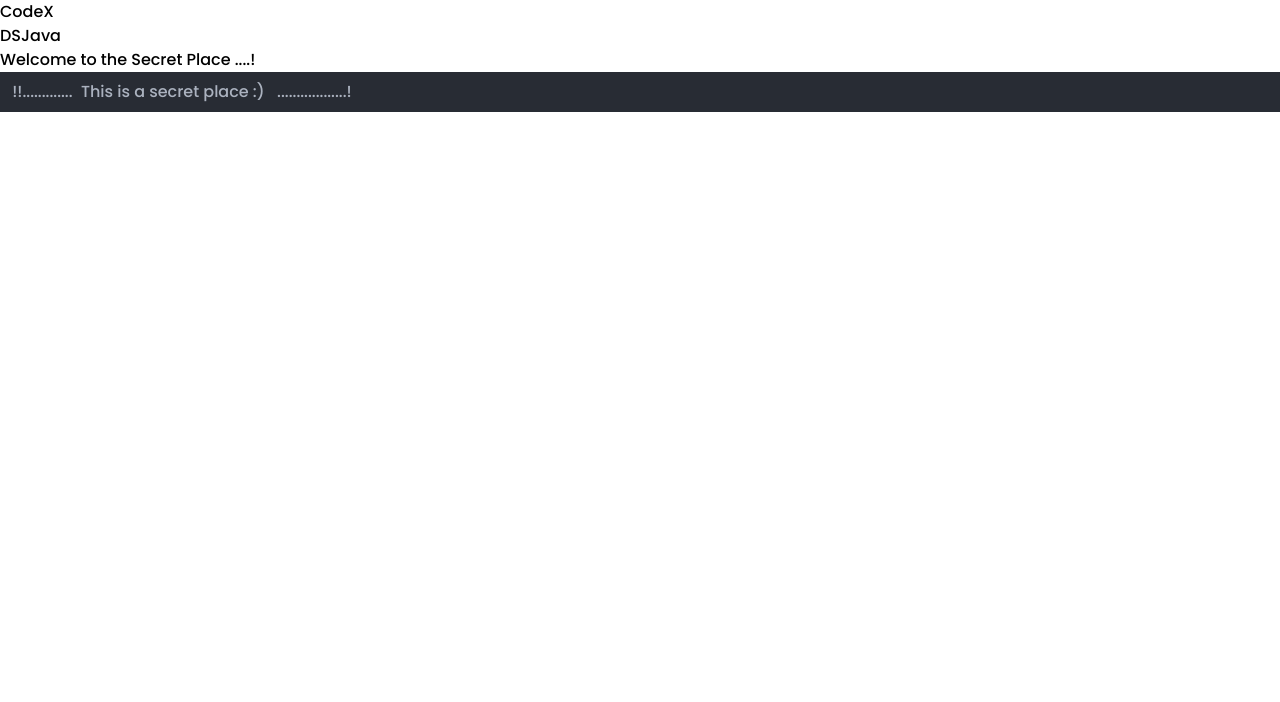
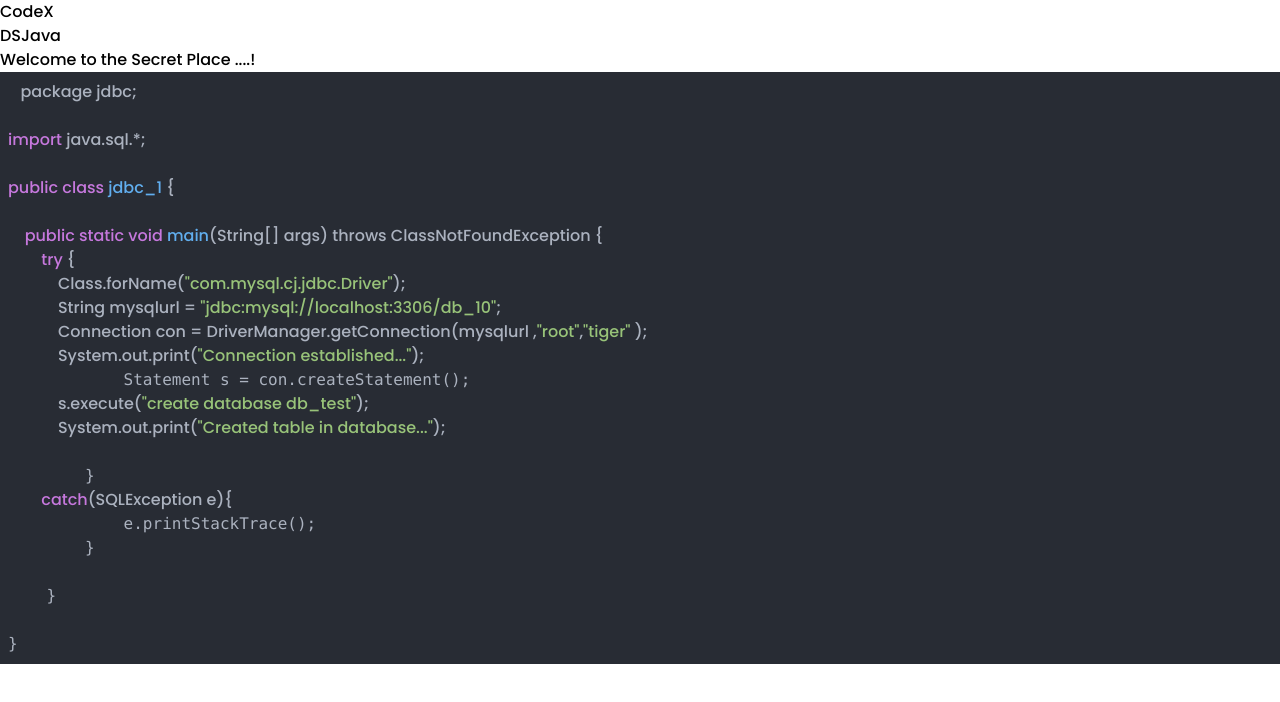
Before and after one commit to Akash8245/codex, a React (Vite) app: page /secret in a window 1280 px wide. Shown: the top 702 px of the page. Built offline with nearby package versions, Linux system fonts and the light colour scheme.

Commit message:
Update Secret.jsx

```diff
--- a/src/components/Secret.jsx
+++ b/src/components/Secret.jsx
@@ -1,7 +1,30 @@
 import React from 'react'
 import CodeViewer from './CodeViewer'
 
-const code = ` !!.............  This is a secret place :)   ..................!      `;
+const code = `   package jdbc;
+
+import java.sql.*;
+
+public class jdbc_1 {
+
+	public static void main(String[] args) throws ClassNotFoundException {
+		try {
+			Class.forName("com.mysql.cj.jdbc.Driver");
+			String mysqlurl = "jdbc:mysql://localhost:3306/db_10";
+			Connection con = DriverManager.getConnection(mysqlurl ,"root","tiger" );
+			System.out.print("Connection established...");
+			Statement s = con.createStatement();
+			s.execute("create database db_test");
+			System.out.print("Created table in database...");
+
+		}
+		catch(SQLException e){
+			e.printStackTrace();
+		}
+
+	}
+
+}  `;
 
 
 export default function secret() {
```
